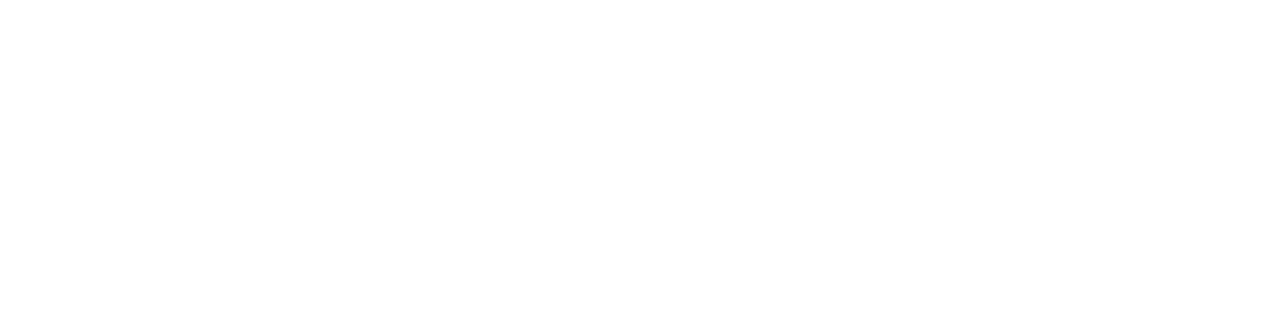
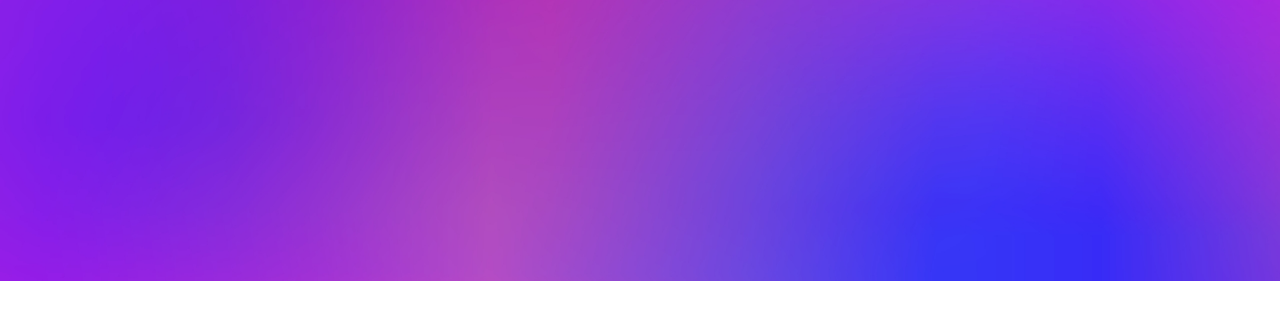
Before and after one commit to edgarffgomes/Projeto-HashtagFinder, a React (Create React App) app: page /about in a window 1280 px wide. Before the commit this address had no page. Shown: the top 320 px of the page. Built offline with nearby package versions, Linux system fonts and the light colour scheme.

Commit message:
criacao branch develope

```diff
--- a/src/App.js
+++ b/src/App.js
@@ -1,4 +1,5 @@
 import './css/Reset.css';
+import './css/Global.css'
 import MainRoutes from './routes/MainRoutes';
 
 function App() {
--- a/src/components/container/Container.css
+++ b/src/components/container/Container.css
@@ -8,7 +8,7 @@
   flex-wrap: wrap;
 }
 
-/* tamanho minimo para estilizar uma div */
+/* tamanho mínimo para estilizar uma div */
 .minHeight {
   min-height: 75%;
 }
--- a/src/pages/about/About.jsx
+++ b/src/pages/about/About.jsx
@@ -0,0 +1,12 @@
+import React from 'react';
+import styles from './About.module.css';
+import image from '../../img/about-bg.jpg';
+export default function About() {
+  return (
+    <div className={styles.bgAbout}>
+      <img className={styles.imgAbout} src={image} alt="imgAbout" />
+
+
+    </div>
+  );
+}
--- /dev/null
+++ b/src/pages/about/About.module.css
@@ -0,0 +1,10 @@
+/* Sessão sobre */
+
+.imgAbout {
+  /* height: 100vh; */
+  width: 100vw;
+  /* background-image: url('../../img/about-bg.jpg');
+  background-size: cover; */
+  z-index: 0;
+  display: flex;
+}
--- a/src/routes/MainRoutes.jsx
+++ b/src/routes/MainRoutes.jsx
@@ -1,12 +1,15 @@
 import React from 'react';
 import { BrowserRouter, Route, Routes } from 'react-router-dom';
 import Home from '../pages/home/Home';
+import About from '../pages/about/About'
 
 const MainRoutes = () => {
   return (
     <BrowserRouter>
       <Routes>
         <Route path="/" element={<Home />} />
+        <Route path="/about" element={<About />} />
+
       </Routes>
     </BrowserRouter>
   );
```
Also changed, not shown: 1 other file (tests, documents, lock files or other folders).
